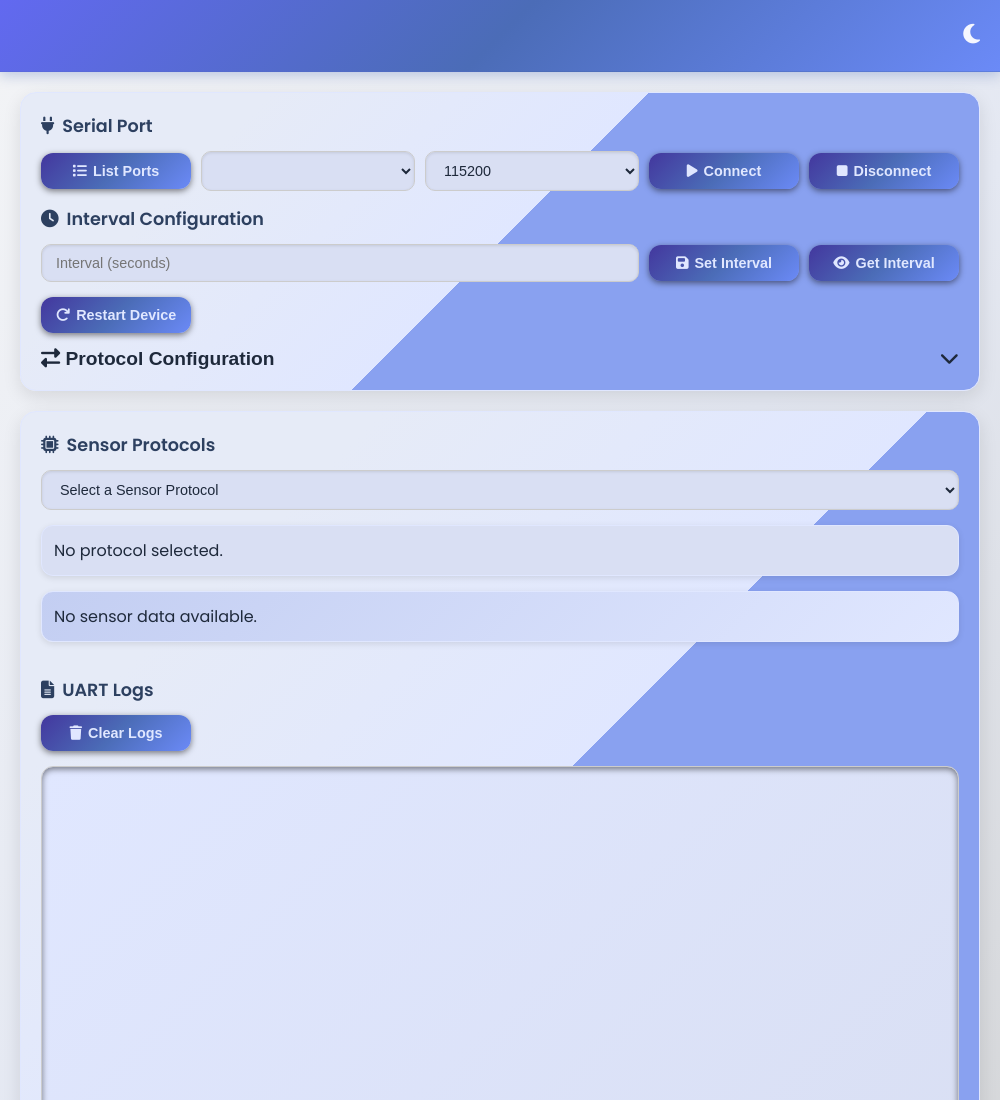
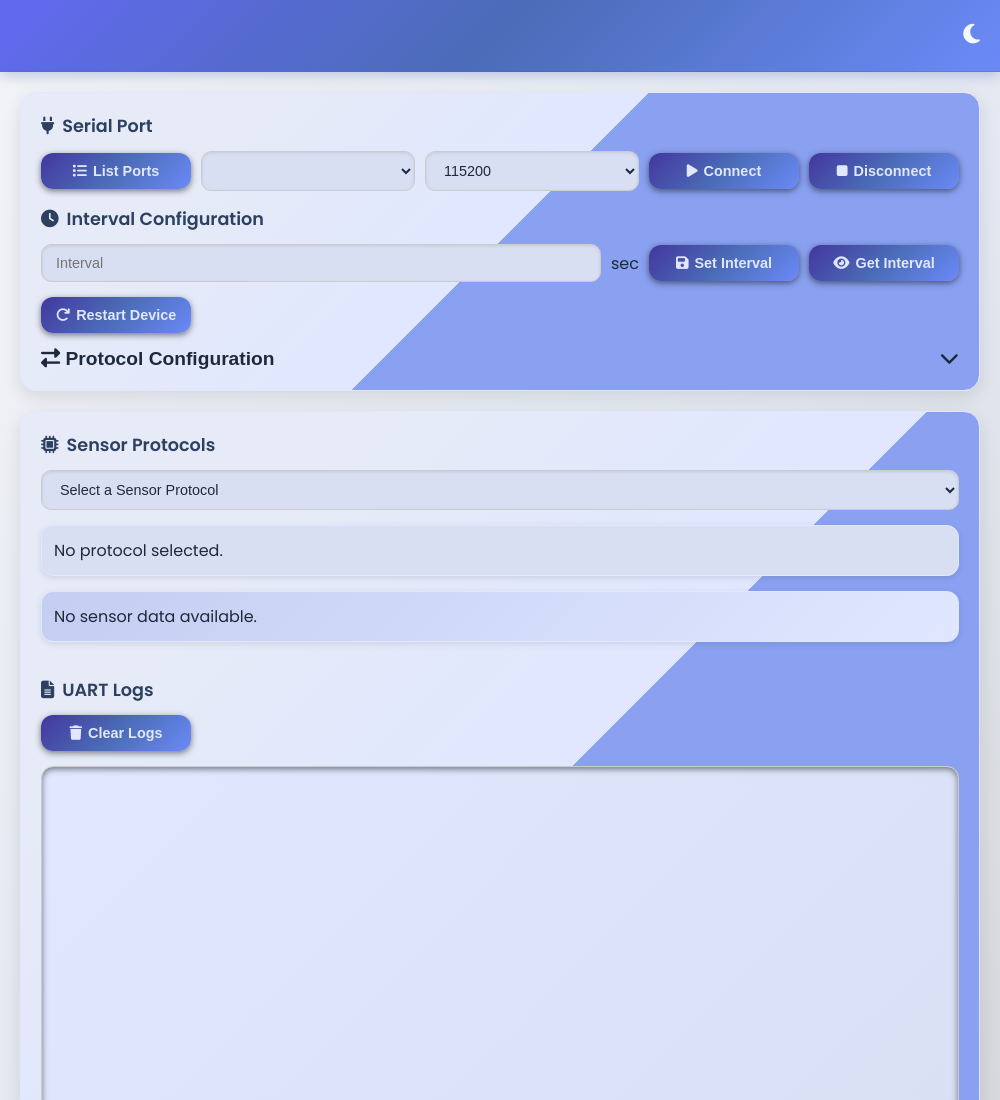
Before and after one commit to Sejal-08/serial-monitor-app-updated, an Electron app: page index.html in a window 1000 px wide. Shown: the top 1100 px of the page. Drawn offline with Linux system fonts and the light colour scheme; no server answers.

Commit message:
Modified

```diff
--- a/index.html
+++ b/index.html
@@ -39,8 +39,9 @@
 
       <section class="control-section">
         <h3><i class="fas fa-clock"></i> Interval Configuration</h3>
-        <div class="controls">
-          <input type="number" id="interval" class="input-field" placeholder="Interval (seconds)" min="1">
+         <div class="controls" style="display: flex; align-items: center;">
+           <input type="number" id="interval" class="input-field" placeholder="Interval" min="1" style="width: 100px;">
+          <span style="margin-left: 0px;">sec</span>
           <button class="action-button" onclick="setInterval()"><i class="fas fa-save"></i> Set Interval</button>
           <button class="action-button" onclick="getInterval()"><i class="fas fa-eye"></i> Get Interval</button>
         </div>
```
